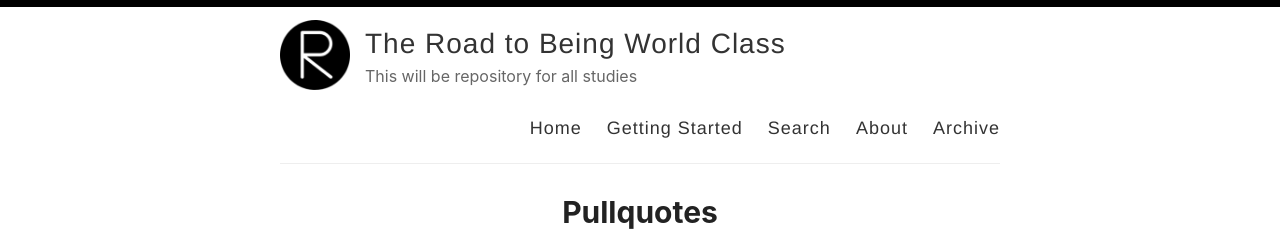
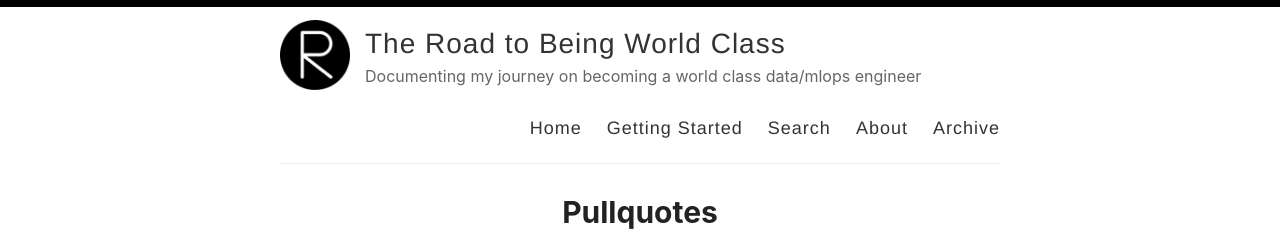
Before and after one commit to nifesimii/Reverie, a Jekyll site: the page built from index.html, in a window 1280 px wide. Shown: the top 250 px of the page. Built offline with Jekyll 4.4.1, drawn with Linux system fonts in a browser that asks for light colours; the list of posts is cut into pages by our own code.

Commit message:
Update _config.yml

```diff
--- a/_config.yml
+++ b/_config.yml
@@ -9,7 +9,7 @@ name: The Road to Being World Class
 author: Nifesimi Ademoye
 
 # Short bio or description (displayed in the header)
-description: This will be  repository for all studies
+description: Documenting my journey on becoming a world class data/mlops engineer
 
 # URL of your avatar or profile pic (you could use your GitHub profile pic)
 avatar: /images/reverie.png
```
